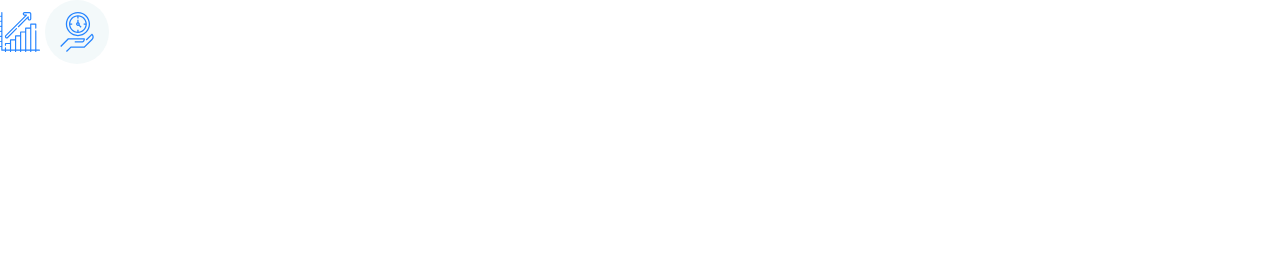
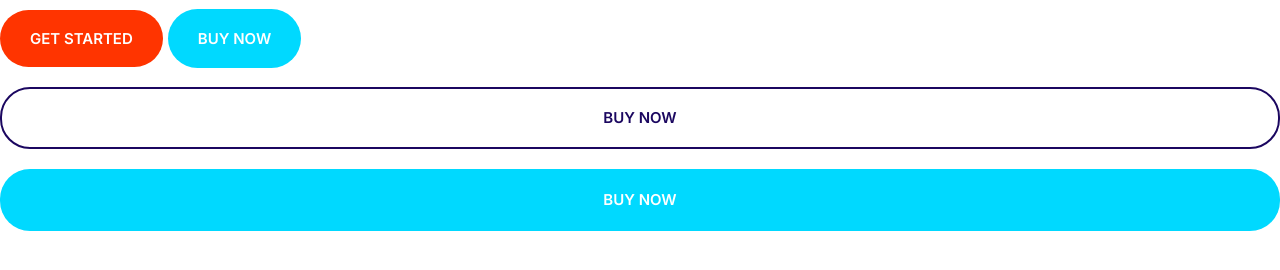
Before and after one commit to m-or/First-project, a plain HTML site: page index.html in a window 1280 px wide. Drawn offline with Linux system fonts and the light colour scheme.

Commit message:
Build button component.

```diff
--- a/css/styles.css
+++ b/css/styles.css
@@ -8,6 +8,12 @@
 
 
  /* Typography */
+
+ *,
+ *::after,
+ *::before {
+   box-sizing: border-box;
+ }
 
  html {
     /* 62.5% of 16px = 10px */
@@ -216,3 +222,60 @@
    justify-content: center;
    width: 64px;
  }
+
+ /* Buttons */
+
+ .btn{
+   border:0;
+   border-radius: 30px;
+   cursor: pointer;
+   font-size: 1.8rem;
+   font-weight: 600;
+   margin: 1rem 0;
+   padding: 2rem 3rem;
+   text-align: center;
+   text-transform: uppercase;
+   white-space: nowrap;
+ }
+
+ .btn--outline{
+   background-color: #fff;
+   border: 2px solid var(--color-heading);
+   color: var(--color-heading);
+ }
+
+ .btn--outline:hover{
+   background-color: #1b0760;
+   color: #fff;
+ }
+
+ .btn--accent{
+   background-color: var(--color-accent);
+   color: #fff;
+ }
+
+ .btn--accent:hover{
+   background-color: #ec3000;
+ /* background-color:lighten(--color-accent, 10%); preprocessor using SaaS */
+ }
+
+ .btn--secondary{
+   background-color: var(--color-secondary);
+   color: #fff;
+ }
+
+ .btn--secondary:hover{
+   background-color: #00c8eb;
+   color: #fff;
+ }
+
+ .btn--block{
+   display: inline-block;
+   width: 100%;
+ }
+
+ @media screen and (min-width: 1024px) {
+   .btn{
+      font-size: 1.5rem;
+    }
+ }
--- a/index.html
+++ b/index.html
@@ -14,19 +14,10 @@
 </head>
 
 <body>
-    <svg class="icon icon--primary">
-        <use xlink:href="images/sprite.svg#growth"></use>
-    </svg>
-    <!--
-    <svg class="icon icon--primary icon--round">
-        <use xlink:href="images/sprite.svg#clock"></use>
-    </svg>
--->
-    <span class="icon-container">
-        <svg class="icon icon--primary">
-            <use xlink:href="images/sprite.svg#clock"></use>
-        </svg>
-    </span>
+    <button class="btn btn--accent">get started</button>
+    <a class="btn btn--secondary" href="#">Buy now</a>
+    <button class="btn btn--outline btn--block">buy now</button>
+    <a class="btn btn--secondary btn--block" href="#">Buy now</a>
 
 </body>
 
```
Also changed, not shown: components/button.html (added, +4 -0 lines).
